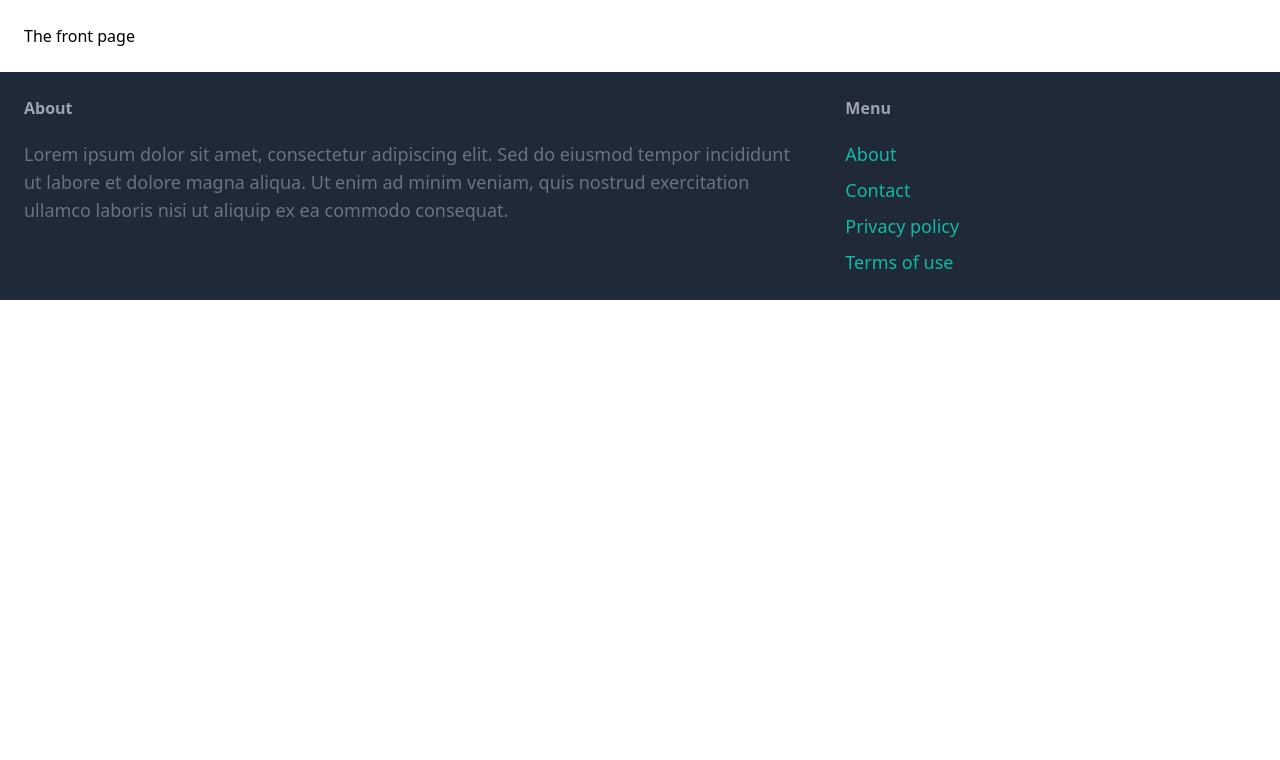
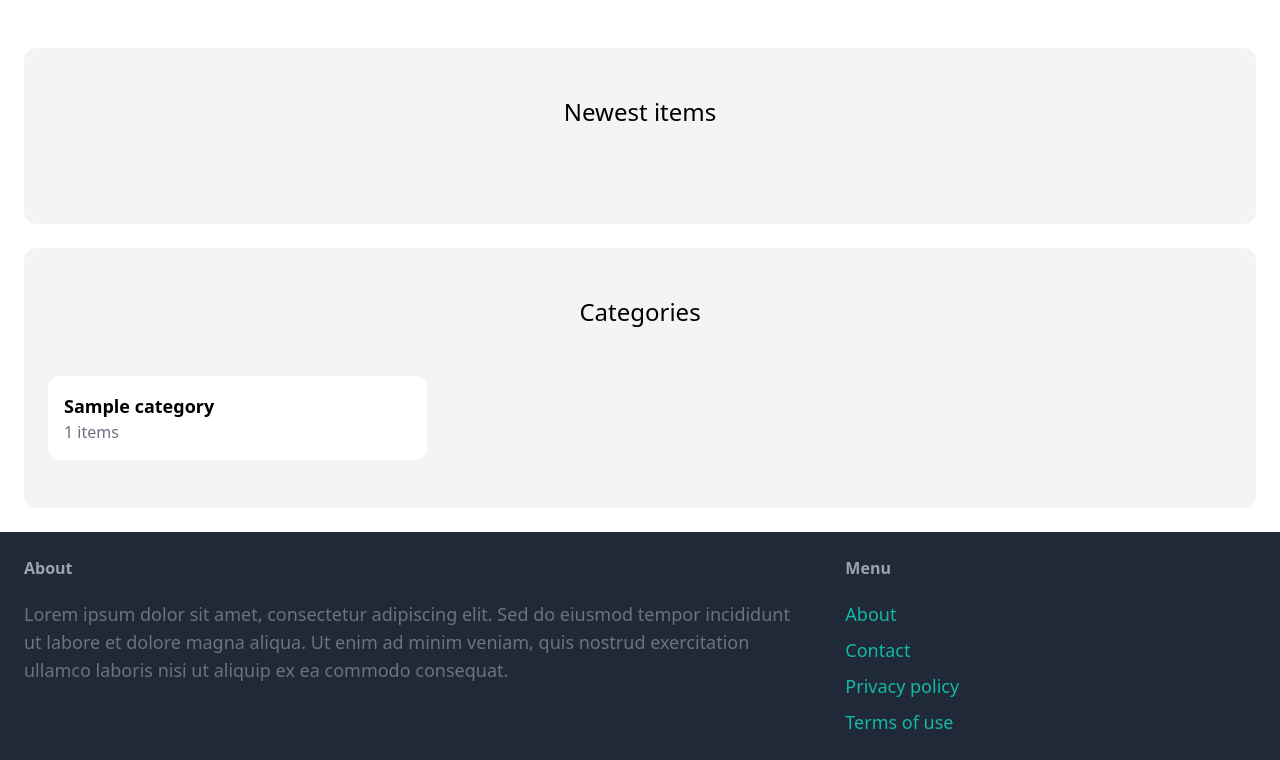
Before and after one commit to Nooraldin2001/Django-Online-Marketplace, a Django app: page / in a window 1280 px wide. Shown: the part 77-837 px from the top of the page. Before the commit the page ends 377 px from the top, so only its background shows below. Run offline with Django 4.2, Linux system fonts and the light colour scheme; tables that the repository leaves empty hold one stand-in row (values such as "Sample post"); parts of the project's set-up code (start-up, migrations or seed data) failed here and were passed over; some libraries are stand-ins or nearby versions.

Commit message:
adding items

```diff
--- a/core/templates/core/index.html
+++ b/core/templates/core/index.html
@@ -1,10 +1,40 @@
 {% extends 'core/base.html' %}
-
 
 {% block title %}
     Welcome
 {% endblock %}
 
 {% block content %}
-    <h1>The front page</h1>
+    <div class="mt-6 px-6 py-12 bg-gray-100 rounded-xl">
+        <h2 class="mb-12 text-2xl text-center">Newest items</h2>
+
+        <div class="grid grid-cols-3 gap-6">
+            {% for item in items %}
+                <div class="bg-white rounded-xl p-4 hover:shadow-lg transition duration-300">
+                    <a href="#">
+                        <div class="mb-4">
+                            <img src="{{ item.img.url }}" class="rounded-t-xl object-cover w-full h-32" alt="{{ item.name }}">
+                        </div>
+                        <div class="text-center">
+                            <h2 class="text-lg font-semibold">{{ item.name }}</h2>
+                            <p class="text-gray-500">Price: ${{ item.price }}</p>
+                        </div>
+                    </a>
+                </div>
+            {% endfor %}
+        </div>
+    </div>
+
+    <div class="mt-6 px-6 py-12 bg-gray-100 rounded-xl">
+        <h2 class="mb-12 text-2xl text-center">Categories</h2>
+
+        <div class="grid grid-cols-3 gap-6">
+            {% for category in categories %}
+                <div class="bg-white rounded-xl p-4 hover:shadow-lg transition duration-300">
+                    <h2 class="text-lg font-semibold">{{ category.name }}</h2>
+                    <p class="text-gray-500">{{ category.items.count }} items</p>
+                </div>
+            {% endfor %}
+        </div>
+    </div>
 {% endblock %}
--- a/core/views.py
+++ b/core/views.py
@@ -1,8 +1,14 @@
 from django.shortcuts import render
-
+import item
+from item.models import Category, Item
 # Create your views here.
 def index(request):
-    return render(request, 'core/index.html')
+    items = Item.objects.filter(is_sold = False)[0:6]
+    categories = Category.objects.all()
+    return render(request, 'core/index.html', {
+        'categories': categories,
+                  'items': items,
+    })
 
 
 def contact(request):
--- a/item/models.py
+++ b/item/models.py
@@ -27,3 +27,6 @@ class Item(models.Model):
     is_sold = models.BooleanField(default=False)
     created_at = models.DateTimeField(auto_now_add=True)
     created_by = models.ForeignKey(User, related_name='items', on_delete=models.CASCADE)
+
+    def __str__(self):
+        return self.name
--- a/puddle/urls.py
+++ b/puddle/urls.py
@@ -14,6 +14,10 @@ Including another URLconf
     1. Import the include() function: from django.urls import include, path
     2. Add a URL to urlpatterns:  path('blog/', include('blog.urls'))
 """
+#lettel trick never use it in production
+from django.conf import settings
+from django.conf.urls.static import static
+
 from django.contrib import admin
 from django.urls import path
 
@@ -24,4 +28,4 @@ urlpatterns = [
     path('', index, name='index'),
     path('contact/', contact, name='contact'),
     path('admin/', admin.site.urls),
-]
+] + static(settings.MEDIA_URL, document_root=settings.MEDIA_ROOT)
```
Also changed, not shown: puddle/settings.py (+7 -0 lines), requirment.md (added, +26 -0 lines), media/item_images/WhatsApp_Image_2022-05-30_at_6.55.32_PM.ico (added), media/item_images/keyboard.jpg (added).
